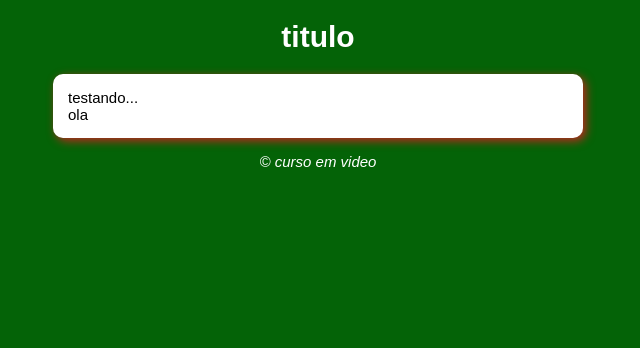
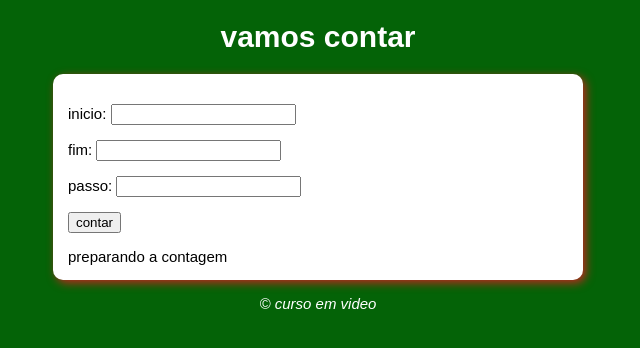
Before and after one commit to otavioboyko/javascript, a plain HTML site: page exercicios/atividade04/ex001.html in a window 1280 px wide. Shown: the whole page, without its empty margins (322-962 px from the left). Drawn offline with Linux system fonts and the light colour scheme.

Commit message:
khjbbhkjhbkj

```diff
--- a/exercicios/atividade04/ex001.html
+++ b/exercicios/atividade04/ex001.html
@@ -4,19 +4,22 @@
     <meta charset="UTF-8">
     <meta http-equiv="X-UA-Compatible" content="IE=edge">
     <meta name="viewport" content="width=device-width, initial-scale=1.0">
-    <title>modelo de exercicio</title>
+    <title>contador</title>
     <link rel="stylesheet" href="estilo.css">
 </head>
 <body>
     <header>
-        <h1>titulo</h1>
+        <h1>vamos contar</h1>
     </header>
     <section>
-        <div>
-            testando...
+        <div id="dados">
+            <p>inicio: <input type="number" name="inicio" id="txti"></p>
+            <p>fim: <input type="number" name="fim" id="txtf"></p>
+            <p>passo: <input type="number" name="passo" id="txtp"></p>
+            <p><input type="button" value="contar" onclick="contar()"></p>
         </div>
-        <div>
-            ola
+        <div id="resultados">
+            preparando a contagem
         </div>
     </section>
     <footer>
--- a/exercicios/atividade04/script.js
+++ b/exercicios/atividade04/script.js
@@ -1 +1,12 @@
-alert('ola')
+function contar() {
+    var ini = document.getElementById('txti')
+    var fim = document.getElementById('txtf')
+    var passo = document.getElementById('txtp')
+    var res =
+
+    if (ini.ariaValueMax.length == 0 || passo.ariaValueNow.length == 0) {
+        window.alert('ERRO!!! numero invalido')
+    } else {
+        window.alert('tudo ok')
+    }
+}
```
